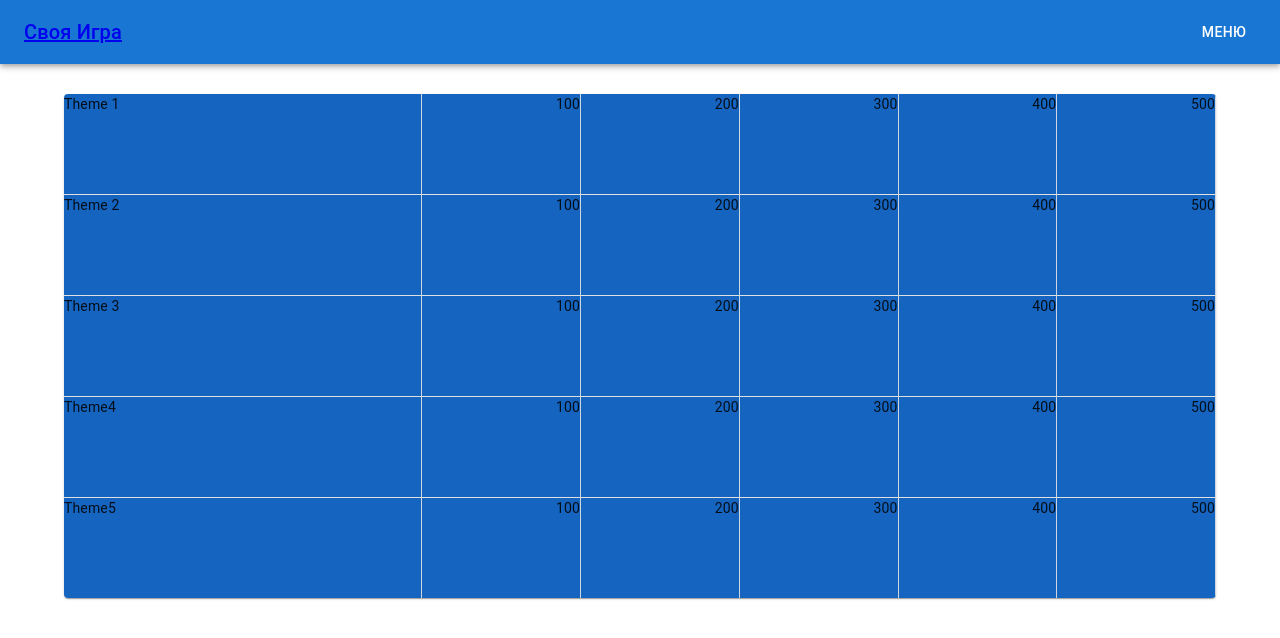
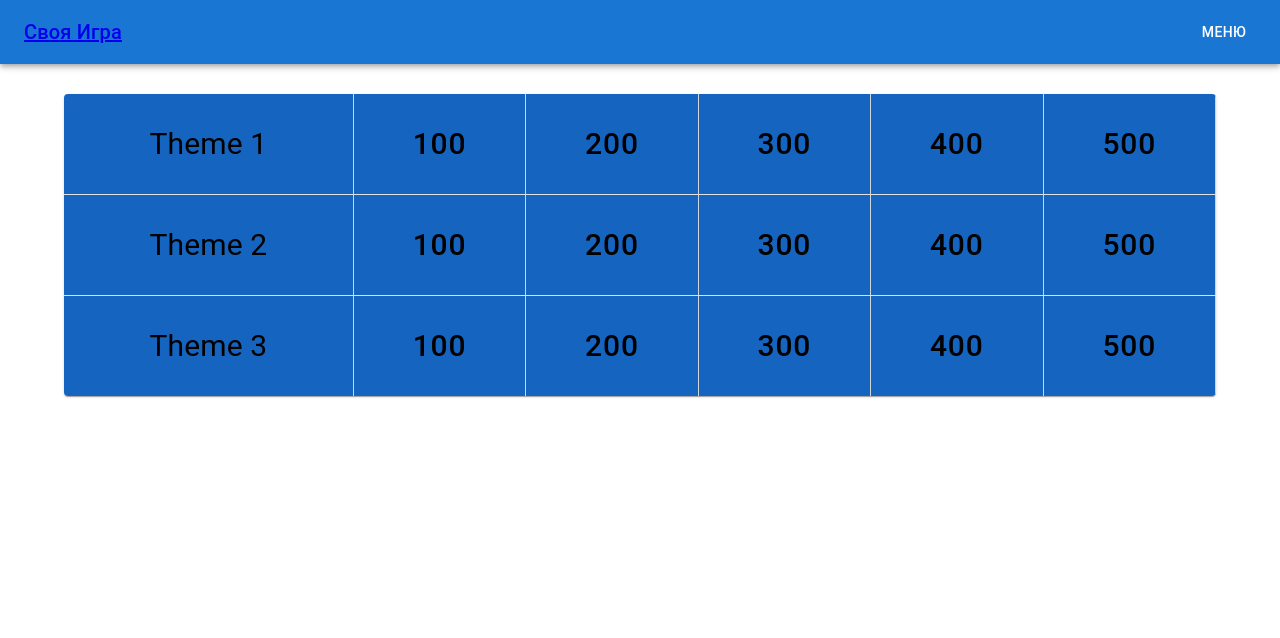
Before and after one commit to Kasatky/-Jeopardy-, a React (Create React App) app in the folder frontend/: page / in a window 1280 px wide. Shown: the top 638 px of the page. Built offline with nearby package versions, Linux system fonts and the light colour scheme.

Commit message:
Created table

```diff
--- a/frontend/src/features/main/MainGame.tsx
+++ b/frontend/src/features/main/MainGame.tsx
@@ -1,6 +1,5 @@
 import React from 'react';
 import {
-  Grid,
   Container,
   TableBody,
   TableContainer,
@@ -9,16 +8,41 @@ import {
   TableRow,
   TableCell,
   Box,
+  Button,
 } from '@mui/material';
 import QuestionItem from '../questionItem/QuestionItem';
 
-const scores = [100, 200, 300, 400, 500];
+const questions = [
+  {
+    question: 'Question 1',
+    value: 100,
+  },
+  {
+    question: 'Question 2',
+    value: 200,
+  },
+  {
+    question: 'Question 3',
+    value: 300,
+  },
+  {
+    question: 'Question 4',
+    value: 400,
+  },
+  {
+    question: 'Question 5',
+    value: 500,
+  },
+];
 
-const themes = ['Theme 1', 'Theme 2', 'Theme 3', 'Theme4', 'Theme5'];
+const themes = ['Theme 1', 'Theme 2', 'Theme 3'];
 
 function MainGame(): JSX.Element {
+  const [open, setOpen] = React.useState(false);
+  const handleOpen = (): void => setOpen(true);
+  const handleClose = (): void => setOpen(false);
+
   return (
-    <div>
     <Container sx={{ marginTop: '30px' }}>
       <TableContainer component={Paper}>
         <Table sx={{ minWidth: 650 }} aria-label="simple table">
@@ -37,12 +61,17 @@ function MainGame(): JSX.Element {
                       borderRight: '1px solid #ced5dd',
                       height: 100,
                       backgroundColor: 'primary.dark',
+                      color: '#000',
+                      display: 'flex',
+                      justifyContent: 'center',
+                      alignItems: 'center',
+                      fontSize: '30px',
                     }}
                   >
                     {theme}
                   </Box>
                 </TableCell>
-                  {scores.map((score) => (
+                {questions.map((item) => (
                   <TableCell align="right" sx={{ padding: 0, margin: 0 }}>
                     <Box
                       sx={{
@@ -55,8 +84,46 @@ function MainGame(): JSX.Element {
                         },
                       }}
                     >
-                        {score}
+                      <Button
+                        onClick={handleOpen}
+                        sx={{
+                          color: '#000',
+                          display: 'flex',
+                          width: '100%',
+                          height: '100%',
+                          fontSize: '30px',
+                        }}
+                      >
+                        {item.value}
+                      </Button>
                     </Box>
+
+                    <QuestionItem
+                      open={open}
+                      question={item.question}
+                      value={item.value}
+                      handleClose={handleClose}
+                    />
+
+                    {/* <Modal
+                      open={open}
+                      onClose={handleClose}
+                      aria-labelledby="modal-modal-title"
+                      aria-describedby="modal-modal-description"
+                    >
+                      <Box sx={style}>
+                        <Typography
+                          id="modal-modal-title"
+                          variant="h6"
+                          component="h2"
+                        >
+                          {item.value}
+                        </Typography>
+                        <Typography id="modal-modal-description" sx={{ mt: 2 }}>
+                          {item.question}
+                        </Typography>
+                      </Box>
+                    </Modal> */}
                   </TableCell>
                 ))}
               </TableRow>
@@ -65,7 +132,6 @@ function MainGame(): JSX.Element {
         </Table>
       </TableContainer>
     </Container>
-    </div>
   );
 }
 
--- a/frontend/src/features/questionItem/QuestionItem.tsx
+++ b/frontend/src/features/questionItem/QuestionItem.tsx
@@ -1,9 +1,48 @@
-import React from 'react'
+import React from 'react';
+import { Box, Modal, Typography } from '@mui/material';
 
-function QuestionItem() {
+const style = {
+  position: 'absolute' as 'absolute',
+  top: '50%',
+  left: '50%',
+  transform: 'translate(-50%, -50%)',
+  width: 400,
+  bgcolor: 'background.paper',
+  border: '2px solid #000',
+  boxShadow: 24,
+  p: 4,
+};
+
+type QuestionItemProps = {
+  open: boolean;
+  question: string;
+  value: number;
+  handleClose: () => void;
+};
+
+function QuestionItem({
+  open,
+  question,
+  value,
+  handleClose,
+}: QuestionItemProps): JSX.Element {
   return (
-    <div>QuestionItem</div>
-  )
+    <Modal
+      open={open}
+      onClose={handleClose}
+      aria-labelledby="modal-modal-title"
+      aria-describedby="modal-modal-description"
+    >
+      <Box sx={style}>
+        <Typography id="modal-modal-title" variant="h6" component="h2">
+          {value}
+        </Typography>
+        <Typography id="modal-modal-description" sx={{ mt: 2 }}>
+          {question}
+        </Typography>
+      </Box>
+    </Modal>
+  );
 }
 
-export default QuestionItem
+export default QuestionItem;
```
Lines whose indentation alone changed are shown as unchanged.
